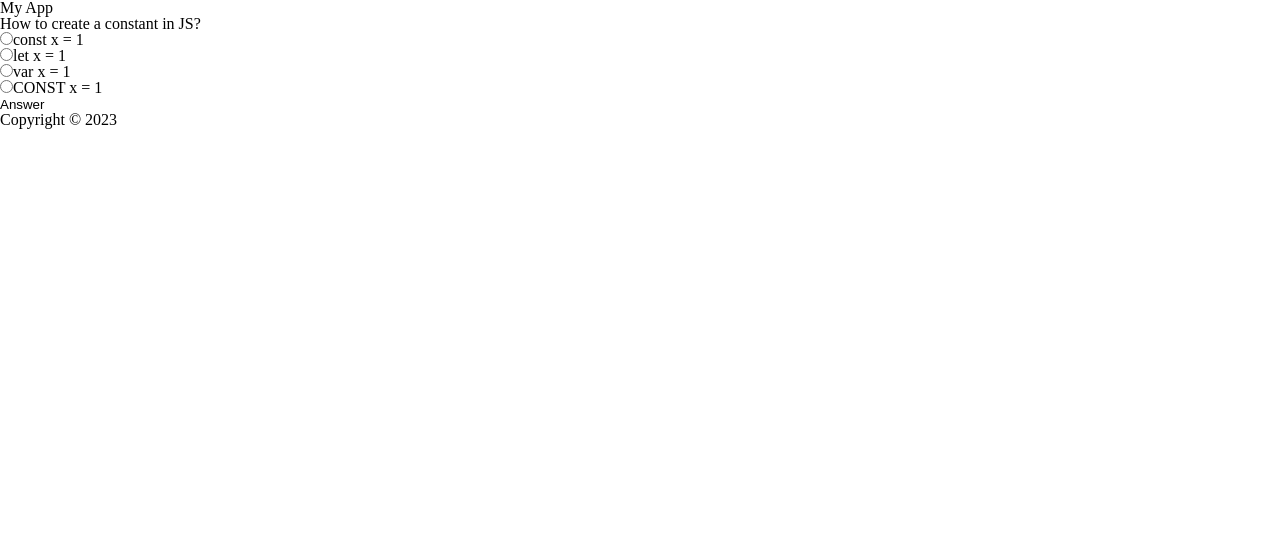
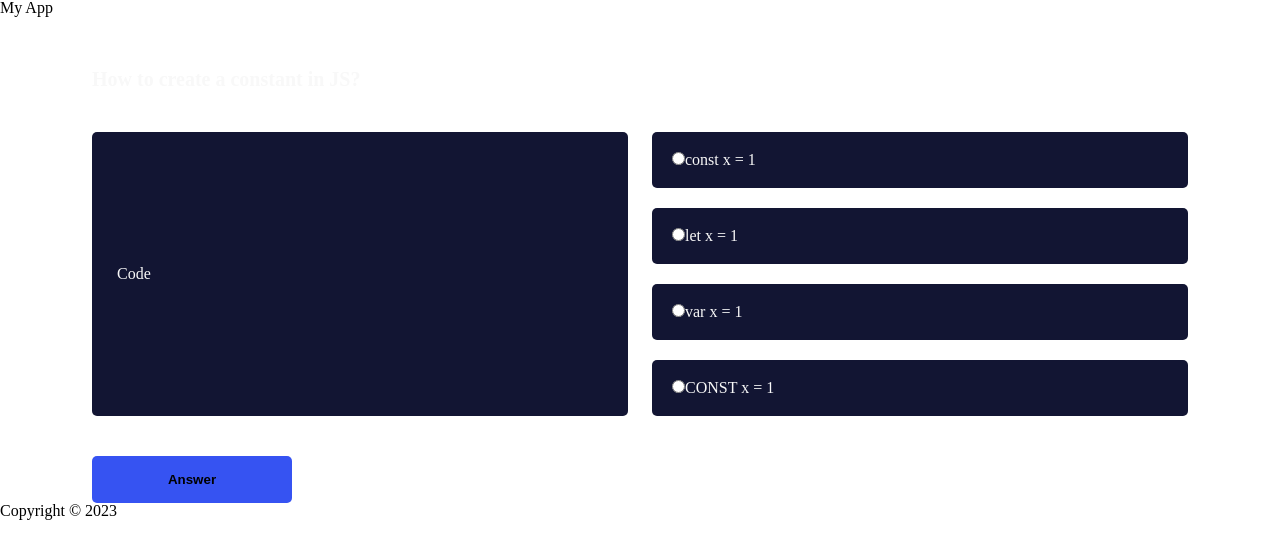
Before and after one commit to SoftRyzen-internship/skillryzen, a React app: page /tests in a window 1280 px wide. Shown: the top 558 px of the page. Built offline with nearby package versions, Linux system fonts and the light colour scheme.

Commit message:
SR-33: Add basic styles

```diff
--- a/src/modules/common/components/TestQuestion/TestQuestion.module.scss
+++ b/src/modules/common/components/TestQuestion/TestQuestion.module.scss
@@ -0,0 +1,47 @@
+.testWrapper {
+  max-width: 1096px;
+  margin: 0 auto;
+  padding-top: 50px;
+}
+
+.testTitle {
+  font-weight: 700;
+  font-size: 20px;
+  line-height: 1.3;
+  color: var(--primary-txt-cl);
+  margin-bottom: 40px;
+}
+
+.questionWrapper {
+  display: grid;
+  grid-template-columns: repeat(auto-fit, minmax(536px, 1fr));
+  row-gap: 20px;
+  column-gap: 24px;
+  color: var(--primary-txt-cl);
+  margin-bottom: 40px;
+}
+
+.questionCode {
+  display: flex;
+  align-items: center;
+  padding: 25px;
+  border-radius: 5px;
+  background: var(--components-cl);
+}
+
+.questionList {
+  display: grid;
+  grid-template-columns: repeat(auto-fit, minmax(536px, 1fr));
+  row-gap: 20px;
+  column-gap: 24px;
+}
+
+.questionItem {
+}
+
+.questionLabel {
+  display: block;
+  border-radius: 5px;
+  padding: 20px;
+  background: var(--components-cl);
+}
--- a/src/modules/common/components/TestQuestion/TestQuestion.tsx
+++ b/src/modules/common/components/TestQuestion/TestQuestion.tsx
@@ -1,4 +1,6 @@
 import React, { useState } from 'react';
+
+import { AuthButton } from '../../../../ui-kit/Buttons/AuthBtn/AuthButton';
 
 import s from './TestQuestion.module.scss';
 
@@ -32,12 +34,16 @@ export const TestQuestion = ({
   };
 
   return (
-    <div>
-      <h2>{title}</h2>
-      <ul>
+    <div className={s.testWrapper}>
+      <h2 className={s.testTitle}>{title}</h2>
+      <div className={s.questionWrapper}>
+        <div className={s.questionCode}>Code</div>
+        <ul className={s.questionList}>
           {possibleAnswers.map((answer) => (
-          <li key={answer.label}>
-            <label htmlFor={answer.label}>
+            <li className={s.questionItem} key={answer.label}>
+              {/* label, radiobutton треба повністю переробляти
+							тому всі стилі не додані, лише загальні для відображення */}
+              <label htmlFor={answer.label} className={s.questionLabel}>
                 <input
                   type='radio'
                   name={questionId}
@@ -51,9 +57,16 @@ export const TestQuestion = ({
             </li>
           ))}
         </ul>
-      <button disabled={!selectedAnswer} onClick={handleAnswer}>
-        Answer
-      </button>
+      </div>
+      {/* кнопку требе доопрацювати */}
+      <AuthButton
+        type='button'
+        text='Answer'
+        onClick={handleAnswer}
+        size='small'
+        color='blue'
+        // disabled={!selectedAnswer}
+      />
       {!hasNextQuestion && <p>The end(here must be next page)</p>}
     </div>
   );
```
Lines whose indentation alone changed are shown as unchanged.
